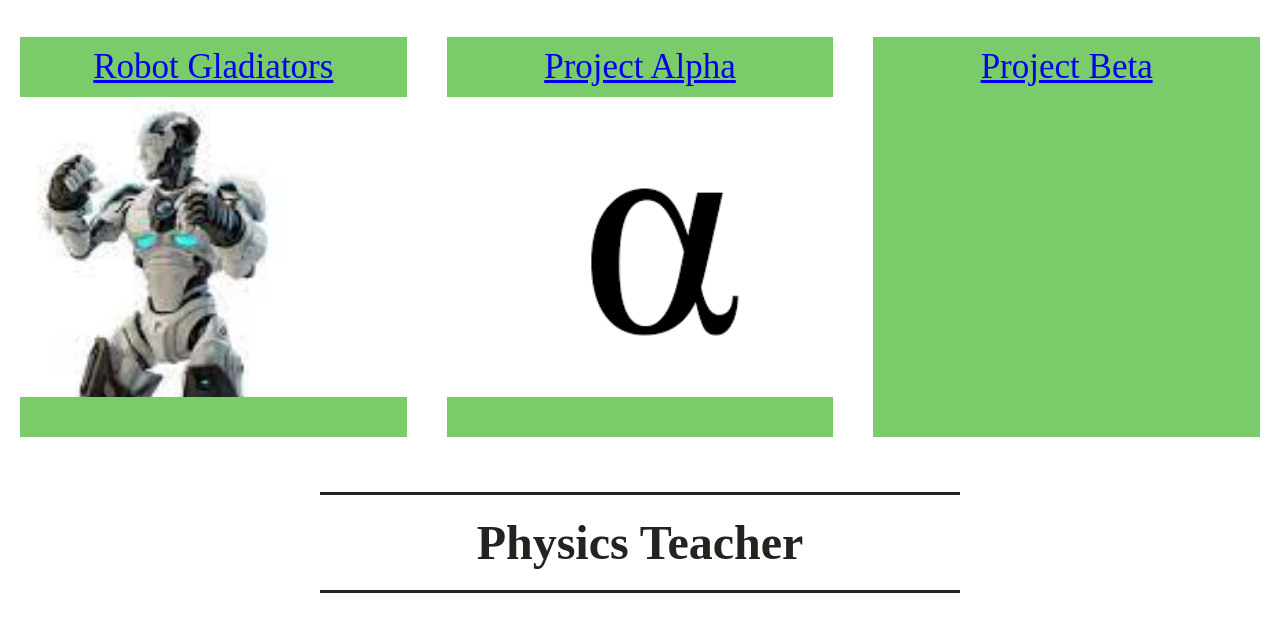
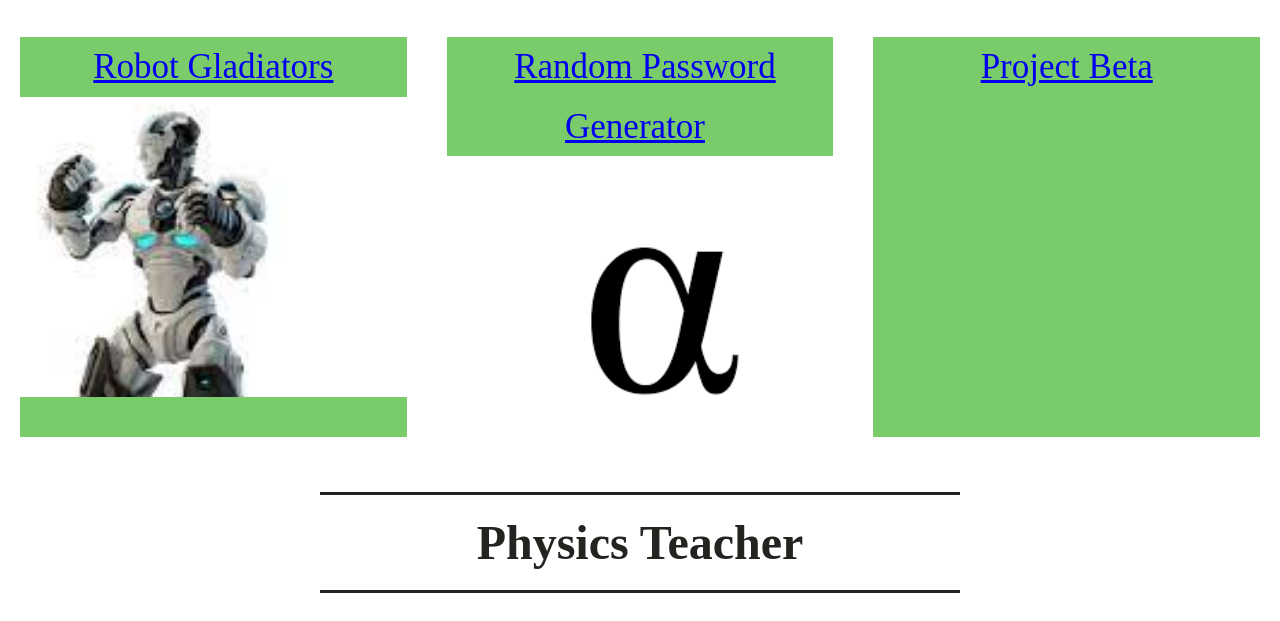
Before and after one commit to yakattak/Calebrese-Portfolio, a plain HTML site: page index.html in a window 1280 px wide. Shown: the part 1712-2333 px from the top of the page. Drawn offline with Linux system fonts and the light colour scheme.

Commit message:
add password generator

```diff
--- a/index.html
+++ b/index.html
@@ -124,9 +124,9 @@
 
                     </div>
                 </article>
-                <!-- Project Alpha-->
+                <!-- Random Password-->
                 <article class="project">
-                    <a href="#" target="_blank" class = "project-name">Project Alpha</a>
+                    <a href="https://yakattak.github.io/password-generator/" target="_blank" class = "project-name">Random Password Generator</a>
                     <div class="project-image  project-alpha">
 
                     </div>
```
